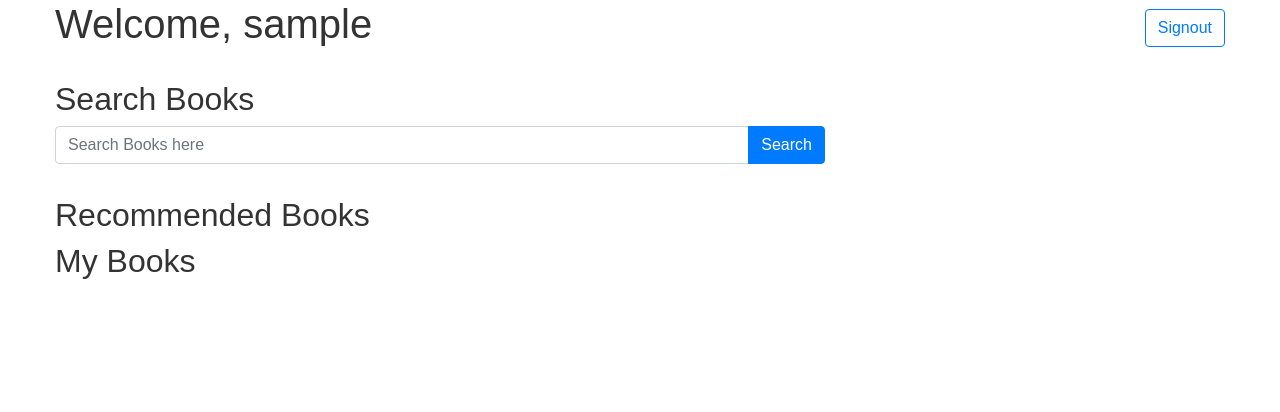
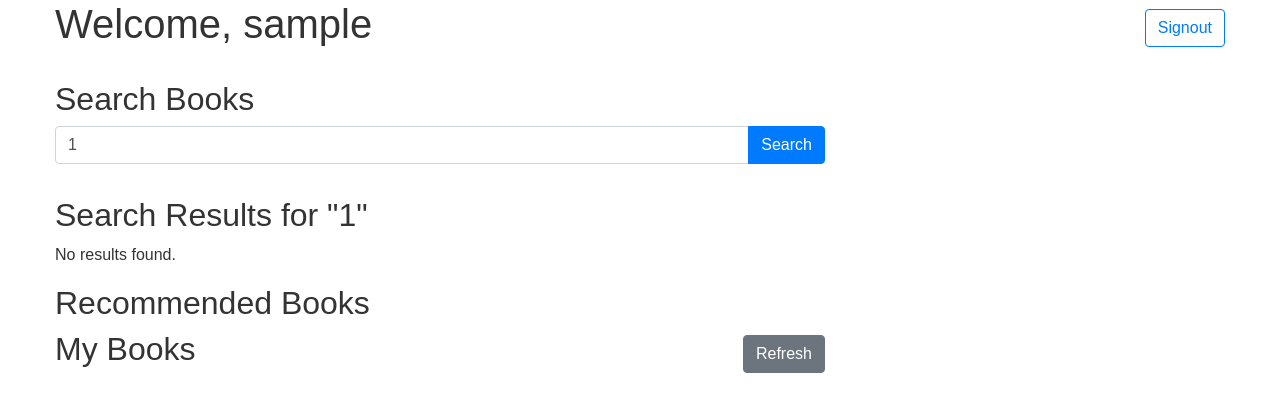
Before and after one commit to nij96969/Library-Management-System, a Flask app: page / in a window 1280 px wide. Shown: the part 46-458 px from the top of the page. Run offline with Flask 3, Linux system fonts and the light colour scheme; the visitor is signed in with stand-in values (Sample User, id 1); data that the repository does not hold is empty; parts of the project's set-up code (start-up, migrations or seed data) failed here and were passed over; some libraries are stand-ins or nearby versions.

Commit message:
made sure librarian or user are not able to acces admin page simlilarly user is not able to access librarian
main the user page more optimized using session

```diff
--- a/app/admin/routes.py
+++ b/app/admin/routes.py
@@ -7,7 +7,7 @@ admin = Blueprint('admin' , __name__)
 def admin_required(f):
     @wraps(f)
     def decorated_function(*args, **kwargs):
-        if not current_user.is_admin or not current_user.is_authenticated:
+        if not current_user.is_admin() or not current_user.is_authenticated:
             flash('You do not have permission to access this page.', 'danger')
             return redirect(url_for('main.home'))
 
--- a/app/librarian/routes.py
+++ b/app/librarian/routes.py
@@ -9,7 +9,7 @@ librarian = Blueprint('librarian' , __name__)
 def librarian_required(f):
     @wraps(f)
     def decorated_function(*args, **kwargs):
-        if not current_user.is_librarian or not current_user.is_authenticated:
+        if not current_user.is_librarian() or not current_user.is_authenticated:
             flash('You do not have permission to access this page.', 'danger')
             return redirect(url_for('main.home'))
 
--- a/app/main/routes.py
+++ b/app/main/routes.py
@@ -8,35 +8,30 @@ from sqlalchemy.orm import joinedload
 main = Blueprint('main', __name__)
 
 def books_in_library(search_query):
+    results = Book.query.filter(Book.title.ilike(f"%{search_query}%")).all()
+    session['searched_books'] = [books.to_dict() for books in results]
+    session['query'] = search_query
     return Book.query.filter(Book.title.ilike(f"%{search_query}%")).all()
 
 def find_borrowed_book():
+    borrowed_books = BorrowedBook.query.options(joinedload(BorrowedBook.book)).filter_by(user_id=current_user.id).all()
+    session['borrowed_books'] = [book.to_dict() for book in borrowed_books]
     return BorrowedBook.query.options(joinedload(BorrowedBook.book)).filter_by(user_id=current_user.id).all()
 
 @main.route('/')
 def home():
-    borrowed_books = find_borrowed_book()
-    session['borrowed_books'] = [book.to_dict() for book in borrowed_books]
-    return render_template('home.html', borrowed_books=session.get('borrowed_books',[]))
+    if current_user.is_authenticated:
+        find_borrowed_book()
+        return render_template('home.html', borrowed_books=session.get('borrowed_books',[]) , results = session.get('searched_books',[]) , query = session.get('query',''))
 
+    return render_template('home.html', results = session.get('searched_books',[]) , query = session.get('query',''))
 @main.route('/search', methods=['GET', 'POST'])
 def search_books():
     if request.method == 'POST':
         search_query = request.form.get('search_query', '').strip()
-        results = books_in_library(search_query)
-        borrowed_books = find_borrowed_book()
+        books_in_library(search_query)
 
-        # Store in session
-        session['search_query'] = search_query
-        session['results'] = [book.to_dict() for book in results]
-        session['borrowed_books'] = [book.to_dict() for book in borrowed_books]
-
-    # Retrieve from session
-    search_query = session.get('search_query', '')
-    results = session.get('results', [])
-    borrowed_books = session.get('borrowed_books', [])
-
-    return render_template('home.html', results=results, query=search_query, borrowed_books=borrowed_books)
+    return redirect(url_for('main.home'))
 
 
 @login_required
@@ -71,12 +66,7 @@ def request_book():
 
         flash('Book Request sent')
 
-    # Retrieve from session
-    search_query = session.get('search_query', '')
-    results = session.get('results', [])
-    borrowed_books = session.get('borrowed_books', [])
-
-    return render_template('home.html', results=results, query=search_query , borrowed_books=borrowed_books)
+    return redirect(url_for('main.home'))
 
 @login_required
 @main.route('/return_book', methods=['POST'])
@@ -105,23 +95,9 @@ def return_book():
 
         flash('Request to return Book sent')
 
-    # Retrieve from session
-    search_query = session.get('search_query', '')
-    results = session.get('results', [])
-    borrowed_books = session.get('borrowed_books', [])
-
-    return render_template('home.html', results=results, query=search_query , borrowed_books=borrowed_books)
+    return redirect(url_for('main.home'))
 
 @main.route('/refresh', methods = ['POST'])
 @login_required
 def refresh():
-    # Retrieve from session
-    search_query = session.get('search_query', '')
-    results = session.get('results', [])
-
-    borrowed_books = find_borrowed_book()
-    session['borrowed_books'] = [book.to_dict() for book in borrowed_books]
-    borrowed_books = session.get('borrowed_books',[])
-
-
-    return render_template('home.html', results=results, query=search_query, borrowed_books=borrowed_books)
+    return redirect(url_for('main.home'))
--- a/app/templates/home.html
+++ b/app/templates/home.html
@@ -69,15 +69,13 @@
             </div>
         {% endfor %}
 
-        <h2>My Books</h2>
-
-        {% if borrowed_books %}
         <div style="display: flex; align-items: center; justify-content: space-between;">
-          <h2>My Borrowed Books</h2>
+          <h2>My Books</h2>
           <form action="{{ url_for('main.refresh') }}" method="POST" style="margin: 0;">
               <button type="submit" class="btn btn-secondary">Refresh</button>
           </form>
         </div>
+        {% if borrowed_books %}
           {% for book in borrowed_books %}
               <div class="book-card">
                   <h3>{{ book.title }}</h3>
```
